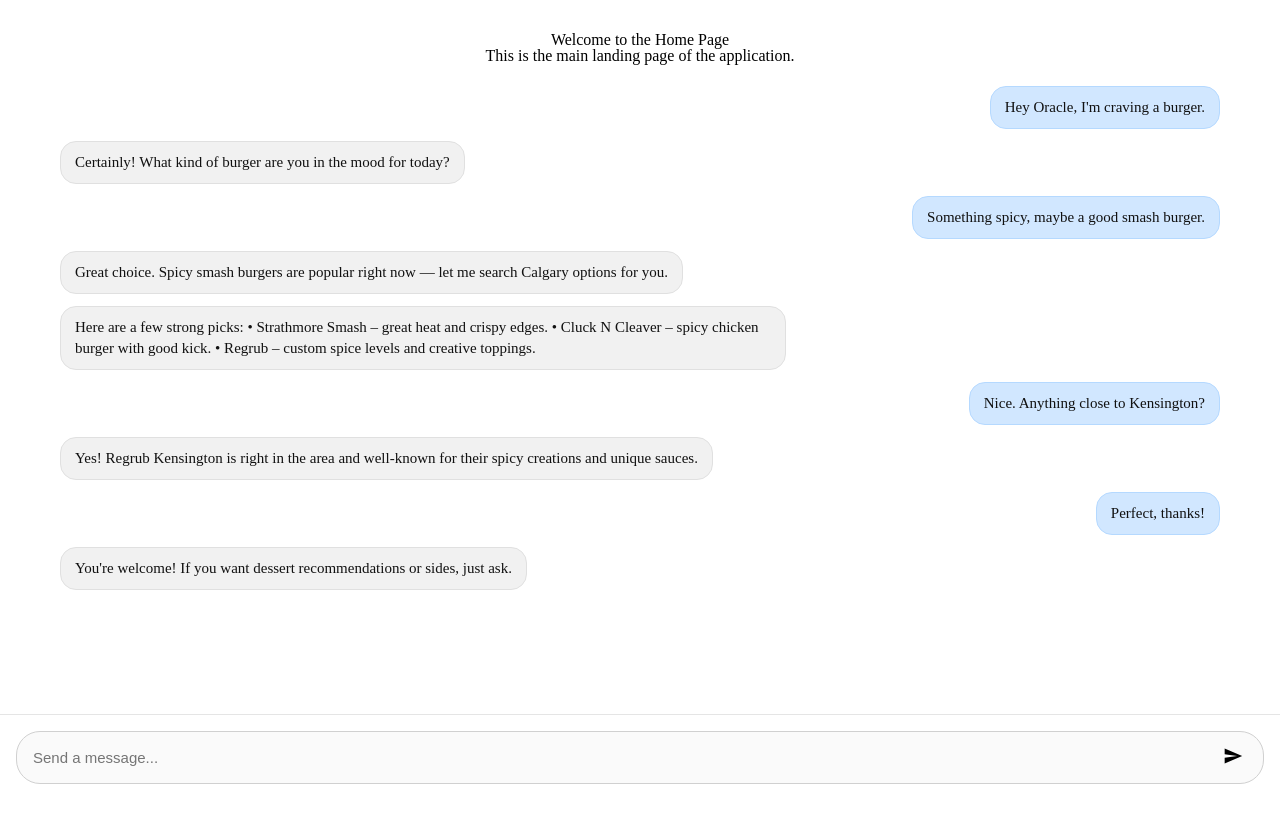
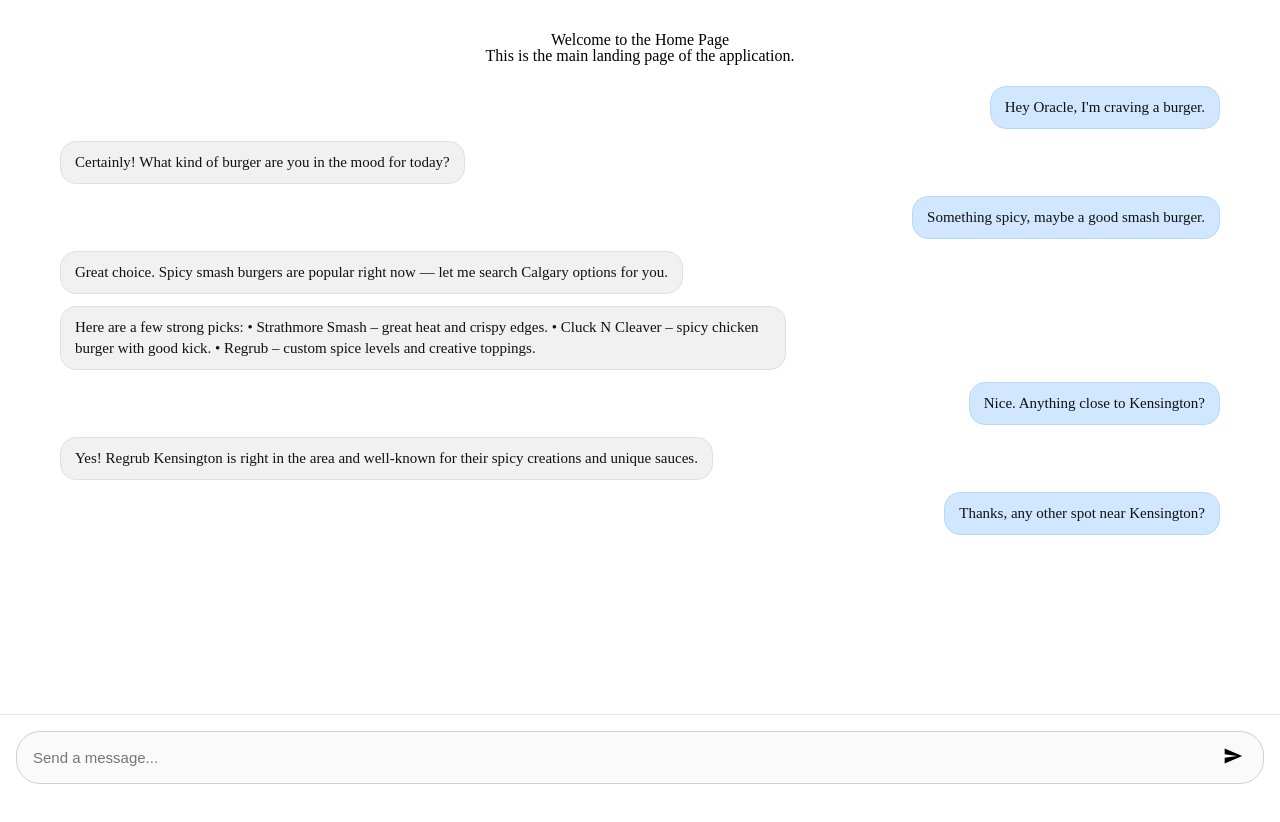
Before and after one commit to jasneetcodes/burger-oracle, a React (Vite) app: page / in a window 1280 px wide. Shown: the top 822 px of the page. Built offline with nearby package versions, Linux system fonts and the light colour scheme.

Commit message:
feat: implement chat typing indicator with animation

```diff
--- a/src/App.css
+++ b/src/App.css
@@ -74,3 +74,41 @@
   padding: 16px;
   background: #ffffff;
 }
+
+.typing-indicator {
+  display: flex;
+  align-items: center;
+  gap: 6px;
+  padding: 10px 16px;
+  margin-left: 8px;
+}
+
+.typing-indicator span {
+  width: 8px;
+  height: 8px;
+  background-color: #c6c6c6;
+  border-radius: 50%;
+  display: inline-block;
+  animation: typingBounce 1.4s infinite ease-in-out both;
+}
+
+.typing-indicator span:nth-child(1) {
+  animation-delay: -0.32s;
+}
+
+.typing-indicator span:nth-child(2) {
+  animation-delay: -0.16s;
+}
+
+.typing-indicator span:nth-child(3) {
+  animation-delay: 0;
+}
+
+@keyframes typingBounce {
+  0%, 80%, 100% {
+    transform: scale(0);
+  }
+  40% {
+    transform: scale(1);
+  }
+}
--- a/src/components/ChatWindow.jsx
+++ b/src/components/ChatWindow.jsx
@@ -1,21 +1,25 @@
-import { useRef, useEffect } from "react"
-import MessageBubble from "./MessageBubble"
+import { useRef, useEffect } from "react";
+import MessageBubble from "./MessageBubble";
 
-export default function ChatWindow({messages, isLoading}){
-
+export default function ChatWindow({ messages, isLoading }) {
   const bottomViewRef = useRef(null);
-
   useEffect(() => {
-        bottomViewRef.current?.scrollIntoView({ behavior: 'smooth' });
+    bottomViewRef.current?.scrollIntoView({ behavior: "smooth" });
   }, [messages]);
 
-    return(
+  return (
     <div className="chat-window">
       {messages.map((msg, index) => {
-                return(<MessageBubble key={index}  role={msg.role} content={msg.content} />);
+        return (
+          <MessageBubble key={index} role={msg.role} content={msg.content} />
+        );
       })}
+
+      {isLoading && (
+        <MessageBubble role={'chat'} isTyping={true} />
+      )}
 
       <div ref={bottomViewRef} />
     </div>
-    )
+  );
 }
--- a/src/components/MessageBubble.jsx
+++ b/src/components/MessageBubble.jsx
@@ -1,16 +1,28 @@
+export default function MessageBubble({ role, content, isTyping = false }) {
+  const isUser = role === "user"; // condition to diff between user and chat messages
 
-export default function MessageBubble({role, content}){
-
-    const isUser = role === "user"; // condition to diff between user and chat messages
-
-    return(
-        <div className="message-container" style={{justifyContent: isUser ? "flex-end" : "flex-start"}}>
-            <div className="message" style={{
-                background: isUser ? "#d1e7ff" : "#f1f1f1",
-                border: isUser ? "1px solid #b5d9ff" : "1px solid #e0e0e0"
-            }}>
-                <p>{content}</p>
-            </div>
-        </div>
-    )
+  return (
+    <div
+      className="message-container"
+      style={{ justifyContent: isUser ? "flex-end" : "flex-start" }}
+    >
+      <div
+        className="message"
+        style={{
+          background: isUser ? "#d1e7ff" : "#f1f1f1",
+          border: isUser ? "1px solid #b5d9ff" : "1px solid #e0e0e0",
+        }}
+      >
+        {!isTyping ? (
+          <p>{content}</p>
+        ) : (
+          <div className="typing-indicator">
+            <span></span>
+            <span></span>
+            <span></span>
+          </div>
+        )}
+      </div>
+    </div>
+  );
 }
--- a/src/pages/Home.jsx
+++ b/src/pages/Home.jsx
@@ -28,8 +28,7 @@ const mockMessages = [
   { role: "user", content: "Nice. Anything close to Kensington?" },
   { role: "chat", content: "Yes! Regrub Kensington is right in the area and well-known for their spicy creations and unique sauces." },
 
-  { role: "user", content: "Perfect, thanks!" },
-  { role: "chat", content: "You're welcome! If you want dessert recommendations or sides, just ask." }
+  { role: "user", content: "Thanks, any other spot near Kensington?" },
 ];
     return (
     <div>
```
Lines whose indentation alone changed are shown as unchanged.
